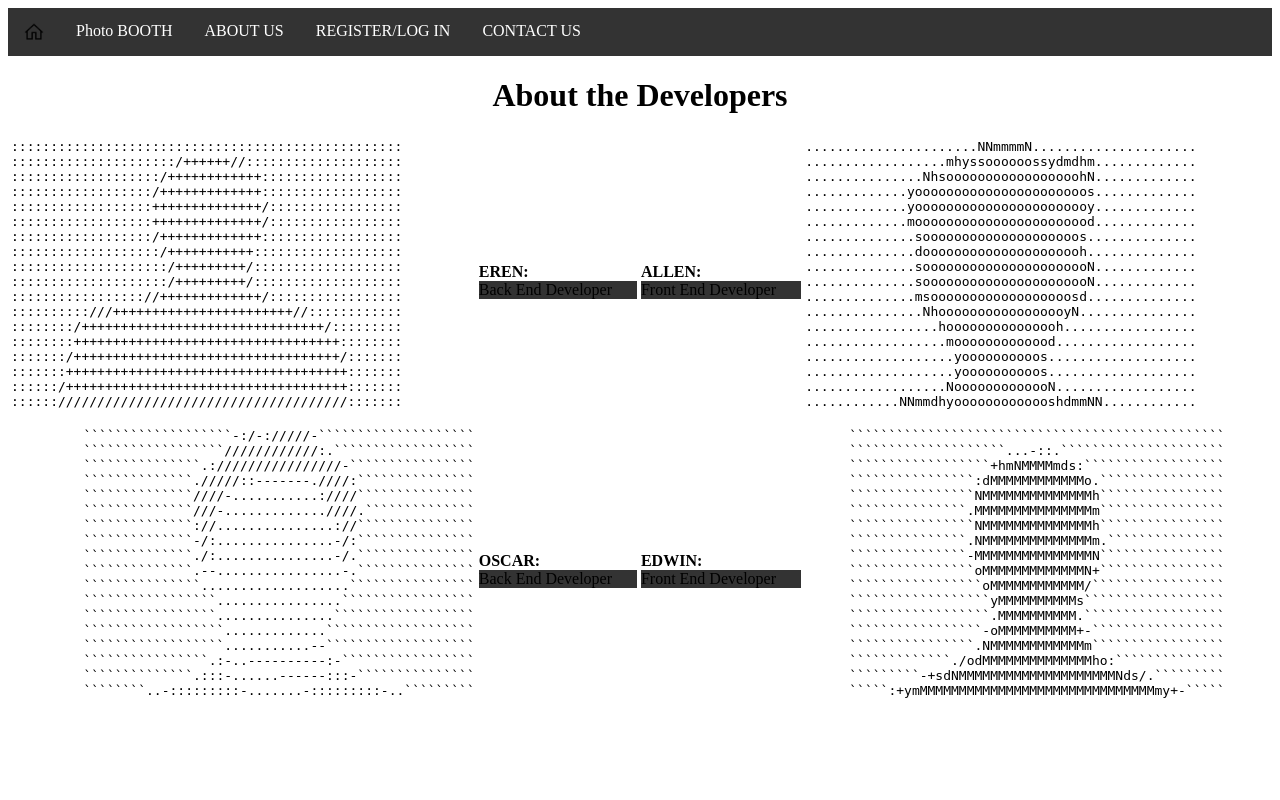
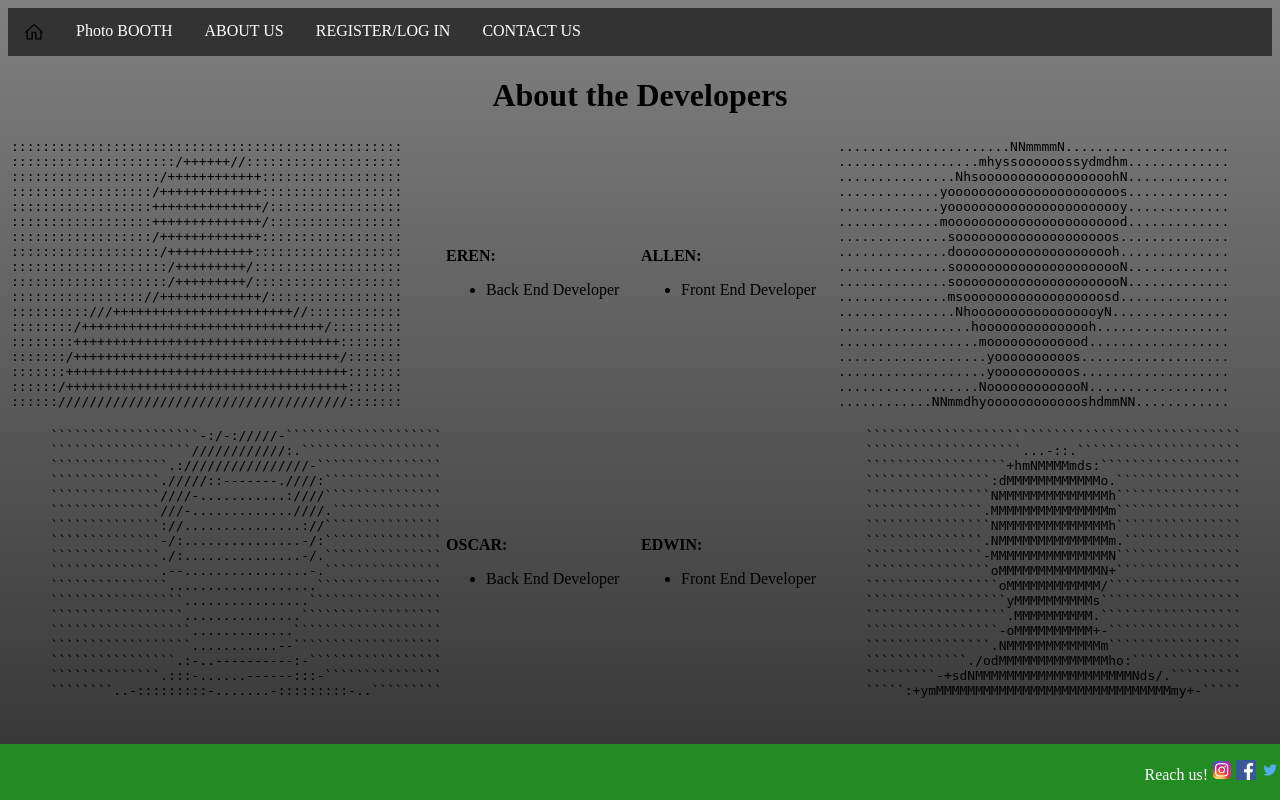
Before and after one commit to erensunerr/CarletonHackathon2019, a Flask app: page /about in a window 1280 px wide. Run offline with Flask 2, Linux system fonts and the light colour scheme; the visitor is signed in with stand-in values (Sample User, id 1).

Commit message:
added navbar and footer to about

```diff
--- a/app/templates/about.html
+++ b/app/templates/about.html
@@ -7,35 +7,69 @@
           height: 20px;
     }
 
-    ul {
+    #navBar {
           list-style-type: none;
           margin: 0;
           padding: 0;
           overflow: hidden;
           background-color: #333;
     }
-    li {
+    .navvBar {
         float: left;
     }
-    li a {
+    .navvBar a {
         display: block;
         color: white;
         text-align: center;
         padding: 14px 16px;
         text-decoration: none;
     }
-    li a:hover {
+    .navvBar a:hover {
         background-color: forestgreen;
+    }
+    body {
+        background-image: linear-gradient(grey, #333);
+    }
+
+    #eren:hover {
+        color: red;
+    }
+
+    #allen:hover {
+        color: mintcream;
+    }
+
+    #edwin:hover {
+        color: green;
+    }
+
+    #oscar:hover {
+        color: blue;
+    }
+
+    .footer {
+      position: fixed;
+      left: 0;
+      bottom: 0;
+      width: 100%;
+      background-color: forestgreen;
+      color: white;
+      text-align: center;
+    }
+
+    .tinylogos {
+      height: 20px;
+      width: 20px;
     }
   </style>
 </head>
 <body>
-  <ul>
-    <li><a href="base"><img src="../static/home.png" id="home"></a></li>
-    <li><a href="index">Photo BOOTH</a></li>
-    <li><a href="about">ABOUT US</a></li>
-    <li><a href="login">REGISTER/LOG IN</a></li>
-    <li><a href="form">CONTACT US</a></li>
+  <ul id="navBar">
+    <li class="navvBar"><a href="base"><img src="../static/home.png" id="home"></a></li>
+    <li class="navvBar"><a href="index">Photo BOOTH</a></li>
+    <li class="navvBar"><a href="about">ABOUT US</a></li>
+    <li class="navvBar"><a href="login">REGISTER/LOG IN</a></li>
+    <li class="navvBar"><a href="form">CONTACT US</a></li>
   </ul>
   <h1><center>About the Developers</center></h1>
   <table width=100%>
@@ -129,6 +163,8 @@
     </tr>
 
   </table>
-
+  <div class="footer">
+    <p align="right">Reach us!  <img class="tinylogos" src="../static/insta.png"> <img class="tinylogos" src="../static/facebook.png"> <img class="tinylogos" src="../static/twitter.png"></p>
+  </div>
 </body>
 </html>
```
